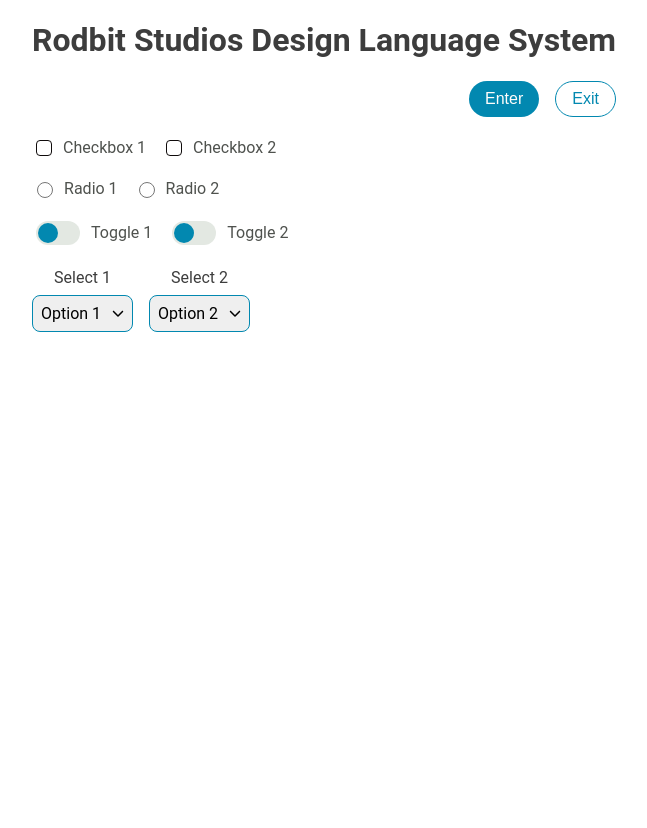
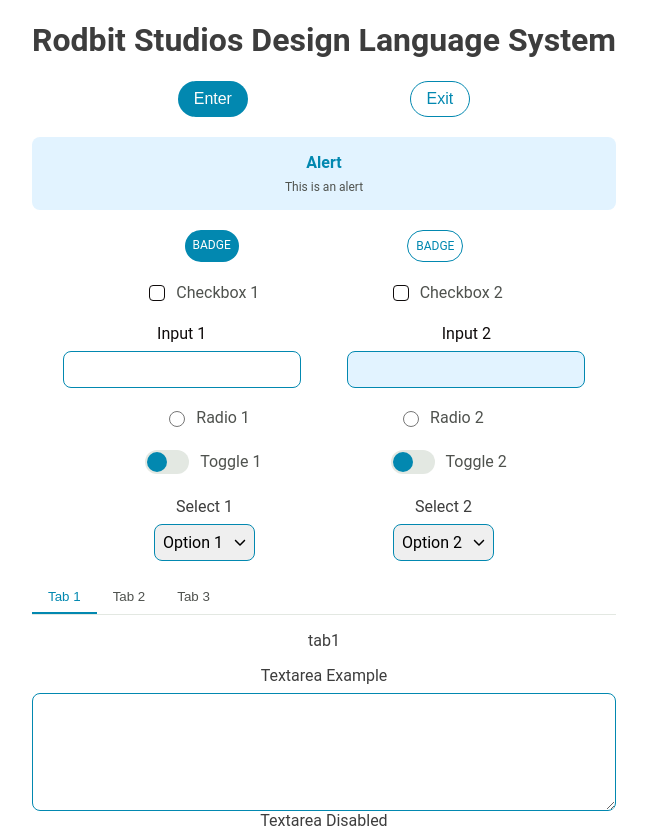
Before and after one commit to rodbit-studios/rodbit-dls, a React (Vite) app: page / in a window 1280 px wide. Shown: the top 828 px of the page, without its empty margins (316-963 px from the left). Before the commit the page ends 800 px from the top, so only its background shows below. Built offline with nearby package versions, Linux system fonts and the light colour scheme.

Commit message:
Added new components to example page

```diff
--- a/src/App.css
+++ b/src/App.css
@@ -4,36 +4,13 @@
   text-align: center;
 }
 
-.title {
-}
-
-.button-list {
-  display: flex;
-  justify-content: end;
-  gap: 1rem;
+.alert-list, .tabs-list{
   margin-top: 20px;
 }
 
-.checkbox-list {
+.spacing-list {
   display: flex;
+  justify-content: space-evenly;
   margin-top: 20px;
   gap: 1rem;
 }
-
-.radio-list {
-  display: flex;
-  margin-top: 20px;
-  gap: 1rem;
-}
-
-.toggle-list {
-  display: flex;
-  margin-top: 20px;
-  gap: 1rem;
-}
-
-.select-list {
-  display: flex;
-  gap: 1rem;
-  margin-top: 20px;
-}
--- a/src/App.tsx
+++ b/src/App.tsx
@@ -4,31 +4,54 @@ import Checkbox from "./components/Atoms/Checkbox/Checkbox";
 import Radio from "./components/Atoms/Radio/Radio";
 import Select from "./components/Atoms/Select/Select";
 import Toggle from "./components/Atoms/Toggle/Toggle";
+import Tabs from "./components/Atoms/Tab/Tabs";
+import Textarea from "./components/Atoms/Textarea/Textarea";
+import Alert from "./components/Atoms/Alert/Alert";
+import Badge from "./components/Atoms/Badge/Badge";
+import Input from "./components/Atoms/Input/Input";
 
 function App() {
   return (
     <div className="App">
       <div>
         <h1 className="title">Rodbit Studios Design Language System</h1>
-        <div className="button-list">
+        <div className="spacing-list">
           <Button>Enter</Button>
           <Button variant="outline">Exit</Button>
         </div>
-        <div className="checkbox-list">
+        <div className="alert-list">
+          <Alert title="Alert" body="This is an alert" />
+        </div>
+        <div className="spacing-list">
+          <Badge label="Badge" />
+          <Badge label="Badge" variant="outline" />
+        </div>
+        <div className="spacing-list">
           <Checkbox label="Checkbox 1" />
           <Checkbox label="Checkbox 2" />
         </div>
-        <div className="radio-list">
+        <div className="spacing-list">
+          <Input label="Input 1" />
+          <Input label="Input 2" variant="filled" />
+        </div>
+        <div className="spacing-list">
           <Radio label="Radio 1" />
           <Radio label="Radio 2" />
         </div>
-        <div className="toggle-list">
+        <div className="spacing-list">
           <Toggle label="Toggle 1" />
           <Toggle label="Toggle 2" />
         </div>
-        <div className="select-list">
+        <div className="spacing-list">
           <Select label="Select 1" options={[{ label: "Option 1", value: "option1" }, { label: "Option 2", value: "option2" },]} />
           <Select label="Select 2" options={[{ label: "Option 2", value: "option2" }, { label: "Option 3", value: "option3" },]} />
+        </div>
+        <div className="tabs-list">
+          <Tabs tabs={[{ label: "Tab 1", content: "tab1" }, { label: "Tab 2", content: "tab2" }, { label: "Tab 3", content: "tab3" },]} />
+        </div>
+        <div className="textarea-list">
+          <Textarea label="Textarea Example" />
+          <Textarea label="Textarea Disabled" disabled />
         </div>
       </div>
     </div>
```
Also changed, not shown: package.json (+8 -8 lines).
